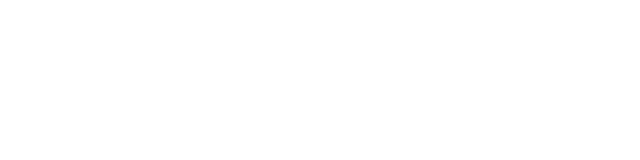
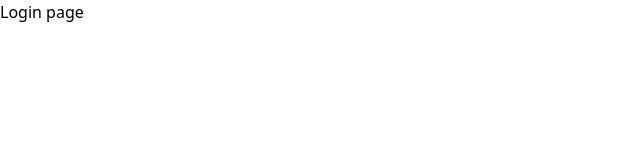
Before and after one commit to TheWisePigeon/ssj3storefront, a SvelteKit app: page /login in a window 1280 px wide. Shown: the top 160 px of the page, without its empty margins (0-640 px from the left). Built offline with nearby package versions, Linux system fonts and the light colour scheme.

Commit message:
feat: adding login page

```diff
--- a/src/routes/login/+page.svelte
+++ b/src/routes/login/+page.svelte
@@ -0,0 +1,3 @@
+<div>
+    Login page
+</div>
```
